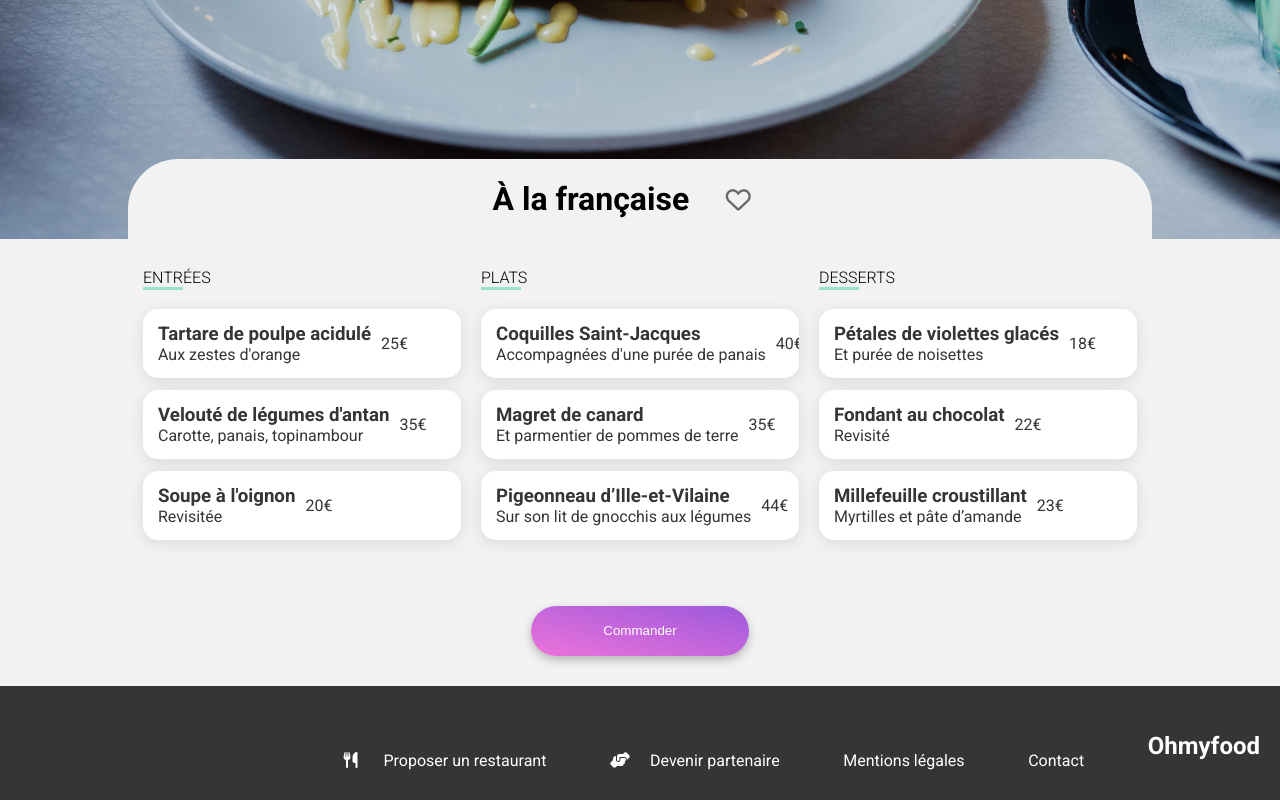
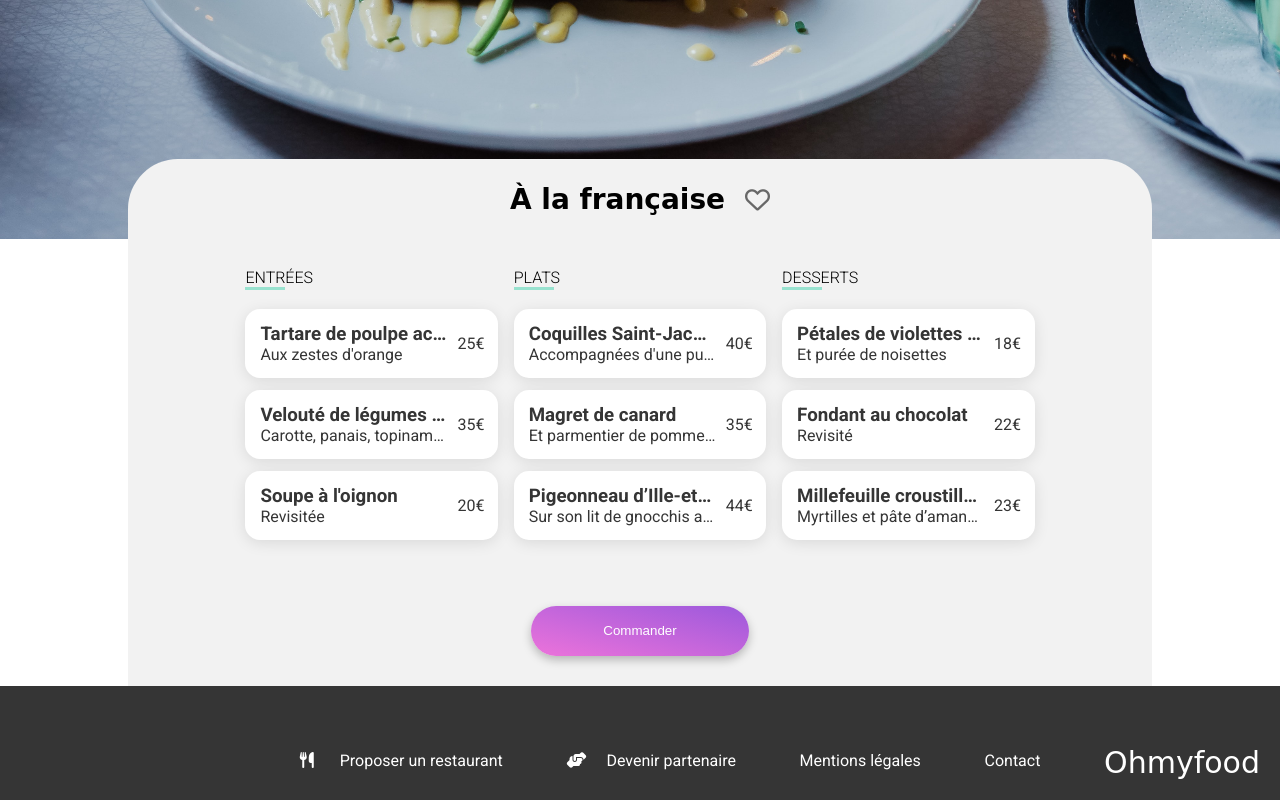
Before and after one commit to allancouchy/ohmyfood, a website: page a-la-francaise.html in a window 1280 px wide. Shown: the part 677-1477 px from the top of the page. Drawn offline with Linux system fonts and the light colour scheme; a web font is replaced by a local one.

Commit message:
add changes

```diff
--- a/a-la-francaise.html
+++ b/a-la-francaise.html
@@ -12,31 +12,29 @@
   </head>
 
   <body>
-    <div class="container">
+    <div class="container container--rest">
 
       <!-- header -->
       <header class="header">
-        <a href="index.html" class="header__home"><i class="fa-solid fa-arrow-left header__home__element"></i></a>
-        <div class="header__bloc">
-          <img src="images/logo/ohmyfood.png" alt="logo" class="header__logo" />
-        </div>
+        <a href="index.html" class="header__home"><i class="fa-solid fa-arrow-left"></i></a>
+        <span class="logo">Ohmyfood</span>
       </header>
-
-      <!-- main content -->
-      <main>
 
       <!-- cover -->
       <div class="cover">
         <img src="images/restaurants/toa-heftiba-DQKerTsQwi0-unsplash.jpg" alt="cover restaurant à la française" class="cover__img"/>
         <div class="cover__content">
-            <h1 class="cover__content__hdg">À la française</h1>
-            <div class="fav fav--pos">
+          <h1 class="hdg--rest">À la française</h1>
+          <div class="fav">
             <i class="fa-regular fa-heart fav__element fav__element__unlike"></i>
             <i class="fa-solid fa-heart fav__element fav__element__like fav__element__like--pink"></i>
             <i class="fa-solid fa-heart fav__element fav__element__like fav__element__like--purp"></i>
           </div>
         </div>
       </div>
+
+      <!-- main content -->
+      <main class="main">
 
         <!-- menu -->
         <div class="menu">
@@ -46,7 +44,7 @@
             <h2 class="hdg--menu">Entrées</h2>
 
             <a href="#" class="menu__dish">
-              <div class="menu__desc">
+              <div class="menu__dish__desc">
                 <h3 class="menu__dish__name">Tartare de poulpe acidulé</h3>
                 <p class="menu__dish__compo">Aux zestes d'orange</p>
               </div>
@@ -59,7 +57,7 @@
             </a>
 
             <a href="#" class="menu__dish">
-              <div class="menu__desc">
+              <div class="menu__dish__desc">
                 <h3 class="menu__dish__name">Velouté de légumes d'antan</h3>
                 <p class="menu__dish__compo">Carotte, panais, topinambour</p>
               </div>
@@ -72,7 +70,7 @@
             </a>
 
             <a href="#" class="menu__dish">
-              <div class="menu__desc">
+              <div class="menu__dish__desc">
                 <h3 class="menu__dish__name">Soupe à l'oignon</h3>
                 <p class="menu__dish__compo">Revisitée</p>
               </div>
@@ -90,7 +88,7 @@
             <h2 class="hdg--menu">Plats</h2>
 
             <a href="#" class="menu__dish">
-              <div class="menu__desc">
+              <div class="menu__dish__desc">
                 <h3 class="menu__dish__name">Coquilles Saint-Jacques</h3>
                 <p class="menu__dish__compo">Accompagnées d'une purée de panais</p>
               </div>
@@ -103,7 +101,7 @@
             </a>
 
             <a href="#" class="menu__dish">
-              <div class="menu__desc">
+              <div class="menu__dish__desc">
                 <h3 class="menu__dish__name">Magret de canard</h3>
                 <p class="menu__dish__compo">Et parmentier de pommes de terre</p>
               </div>
@@ -116,7 +114,7 @@
             </a>
 
             <a href="#" class="menu__dish">
-              <div class="menu__desc">
+              <div class="menu__dish__desc">
                 <h3 class="menu__dish__name">Pigeonneau d’Ille-et-Vilaine</h3>
                 <p class="menu__dish__compo">Sur son lit de gnocchis aux légumes</p>
               </div>
@@ -134,7 +132,7 @@
             <h2 class="hdg--menu">Desserts</h2>
 
             <a href="#" class="menu__dish">
-              <div class="menu__desc">
+              <div class="menu__dish__desc">
                 <h3 class="menu__dish__name">Pétales de violettes glacés</h3>
                 <p class="menu__dish__compo">Et purée de noisettes</p>
               </div>
@@ -147,7 +145,7 @@
             </a>
 
             <a href="#" class="menu__dish">
-              <div class="menu__desc">
+              <div class="menu__dish__desc">
                 <h3 class="menu__dish__name">Fondant au chocolat</h3>
                 <p class="menu__dish__compo">Revisité</p>
               </div>
@@ -160,7 +158,7 @@
             </a>
 
             <a href="#" class="menu__dish">
-              <div class="menu__desc">
+              <div class="menu__dish__desc">
                 <h3 class="menu__dish__name">Millefeuille croustillant</h3>
                 <p class="menu__dish__compo">Myrtilles et pâte d’amande</p>
               </div>
@@ -175,14 +173,12 @@
         </div>
 
         <!-- submit button -->
-        <div class="btn--bloc">
         <button class="btn">Commander</button>
-        </div>
       </main>
 
       <!-- footer -->
       <footer class="footer">
-        <h2 class="hdg--footer">Ohmyfood</h2>
+        <h2 class="logo">Ohmyfood</h2>
         <ul class="footer__links">
           <li class="footer__links__item"><a href="#" class="footer__links__element"><i class="fas fa-utensils footer__links__icon"></i>Proposer un restaurant</a></li>
           <li class="footer__links__item"><a href="#" class="footer__links__element"><i class="fas fa-handshake-angle footer__links__icon"></i>Devenir partenaire</a></li>
```
Also changed, not shown: index.html (+1 -1 lines), la-note-enchantee.html (+18 -22 lines), la-palette-du-gout.html (+17 -21 lines), le-delice-des-sens.html (+17 -21 lines). Lines whose indentation alone changed are shown as unchanged.
